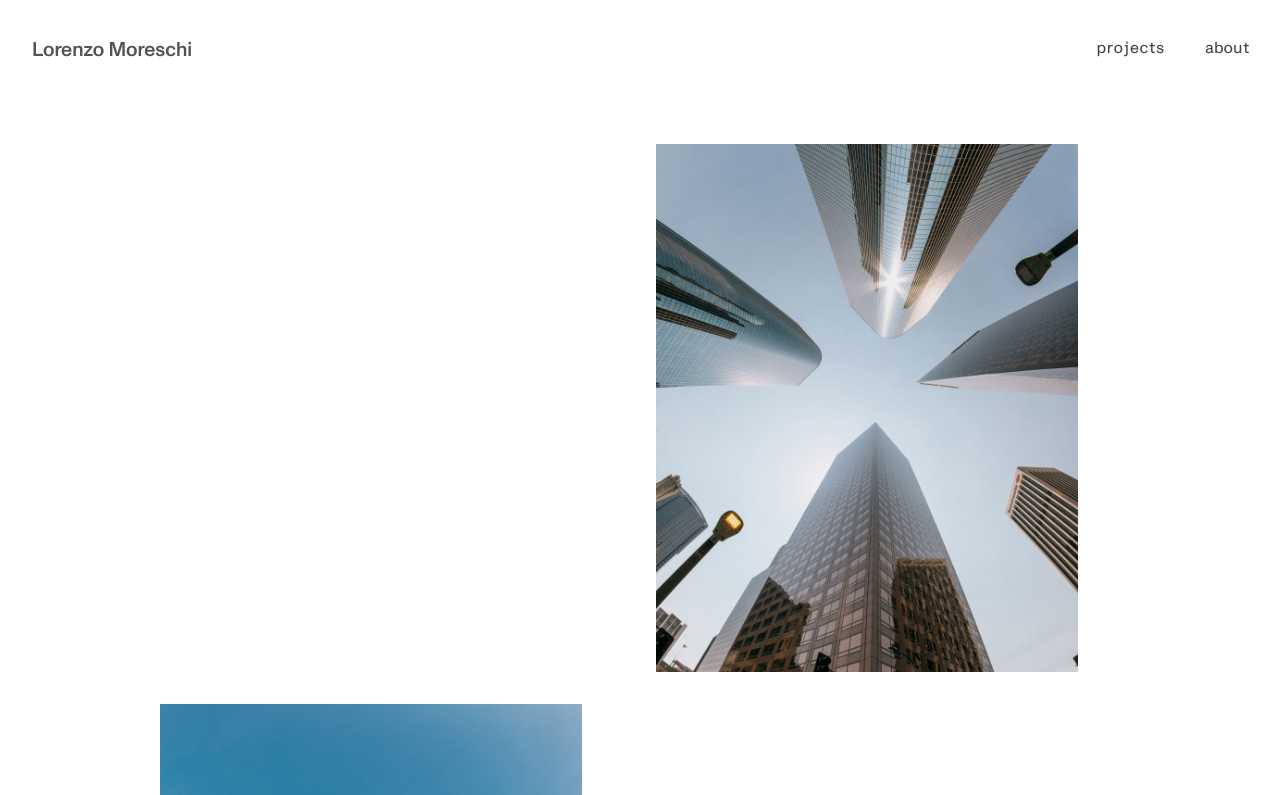
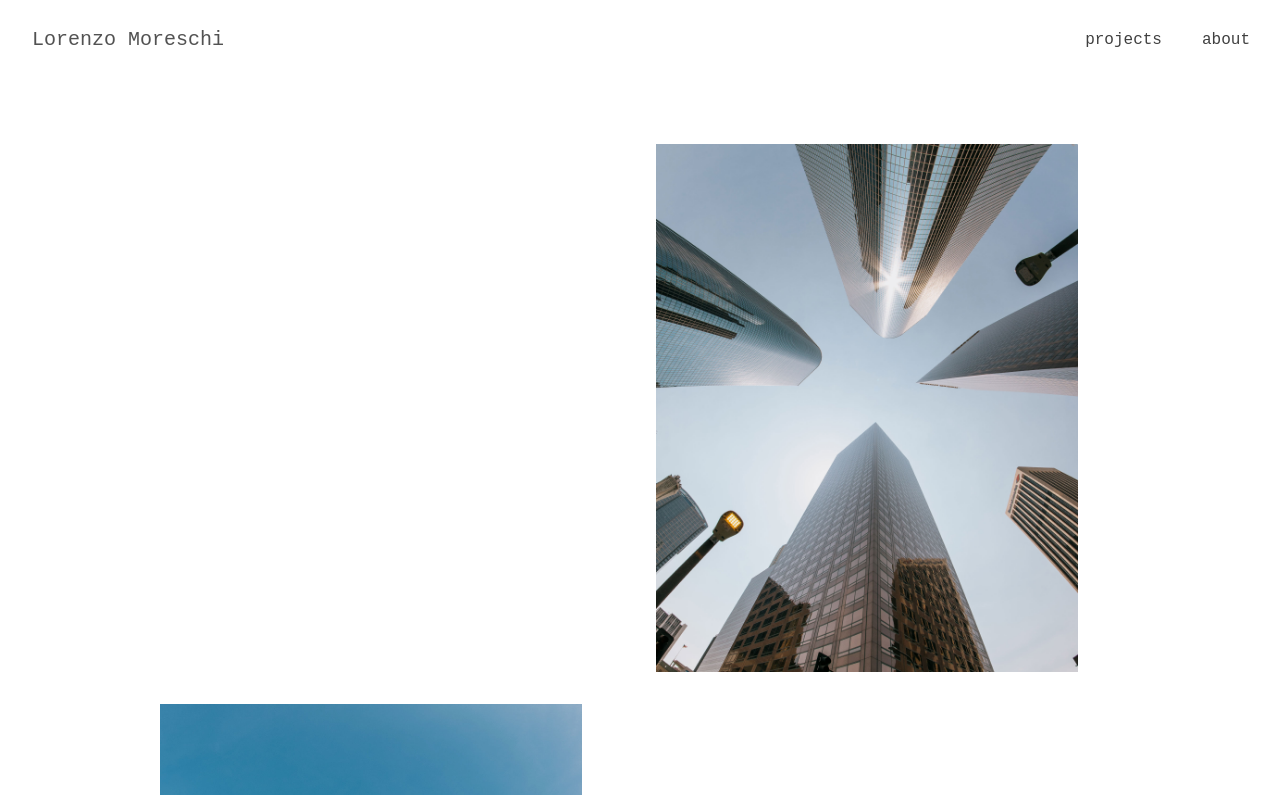
Before and after one commit to lorenzomore/portfolio, a Next.js app: page / in a window 1280 px wide. Shown: the top 795 px of the page. Built offline with nearby package versions, Linux system fonts and the light colour scheme.

Commit message:
feat: font changed and dark theme removed

```diff
--- a/app/components/NavBar/Navbar.module.css
+++ b/app/components/NavBar/Navbar.module.css
@@ -1,3 +1,5 @@
+@import url('https://fonts.googleapis.com/css2?family=Courier+Prime:ital,wght@0,400;0,700;1,400;1,700&display=swap');
+
 .navWrap {
   height: 5rem;
   margin-left: 2rem;
@@ -7,7 +9,8 @@
 }
 
 .title {
-  font-family: var(--font-medium);
+  /*font-family: var(--font-medium);*/
+  font-family: 'Courier New', monospace;
   font-size: 20px;
   color: #525252;
 }
--- a/app/globals.css
+++ b/app/globals.css
@@ -23,8 +23,8 @@
 body {
   color: #404040;
   background-color: #FFFFFF;
-  /*font-family: 'Courier New', monospace;*/
-  font-family: var(--font-mono);
+  font-family: 'Courier New', monospace;
+  /*font-family: var(--font-mono);*/
   font-style: normal;
   font-weight: normal;
   font-size: 16px;
@@ -37,9 +37,9 @@ body {
 }
 
 
-@media (prefers-color-scheme: dark) {
+/*@media (prefers-color-scheme: dark) {
   body{
     background-color:#404040;
     color:#FFFFFF;
   }
-}
+}*/
--- a/app/layout.tsx
+++ b/app/layout.tsx
@@ -20,10 +20,10 @@ export const metadata: Metadata = {
 };
 
 export const viewport: Viewport = {
-  themeColor: [
+  /*themeColor: [
     { media: '(prefers-color-scheme: light)', color: 'white' },
     { media: '(prefers-color-scheme: dark)', color: '#404040' },
-  ],
+  ],*/
   initialScale: 1,
   width: "device-width",
   maximumScale: 1,
```
